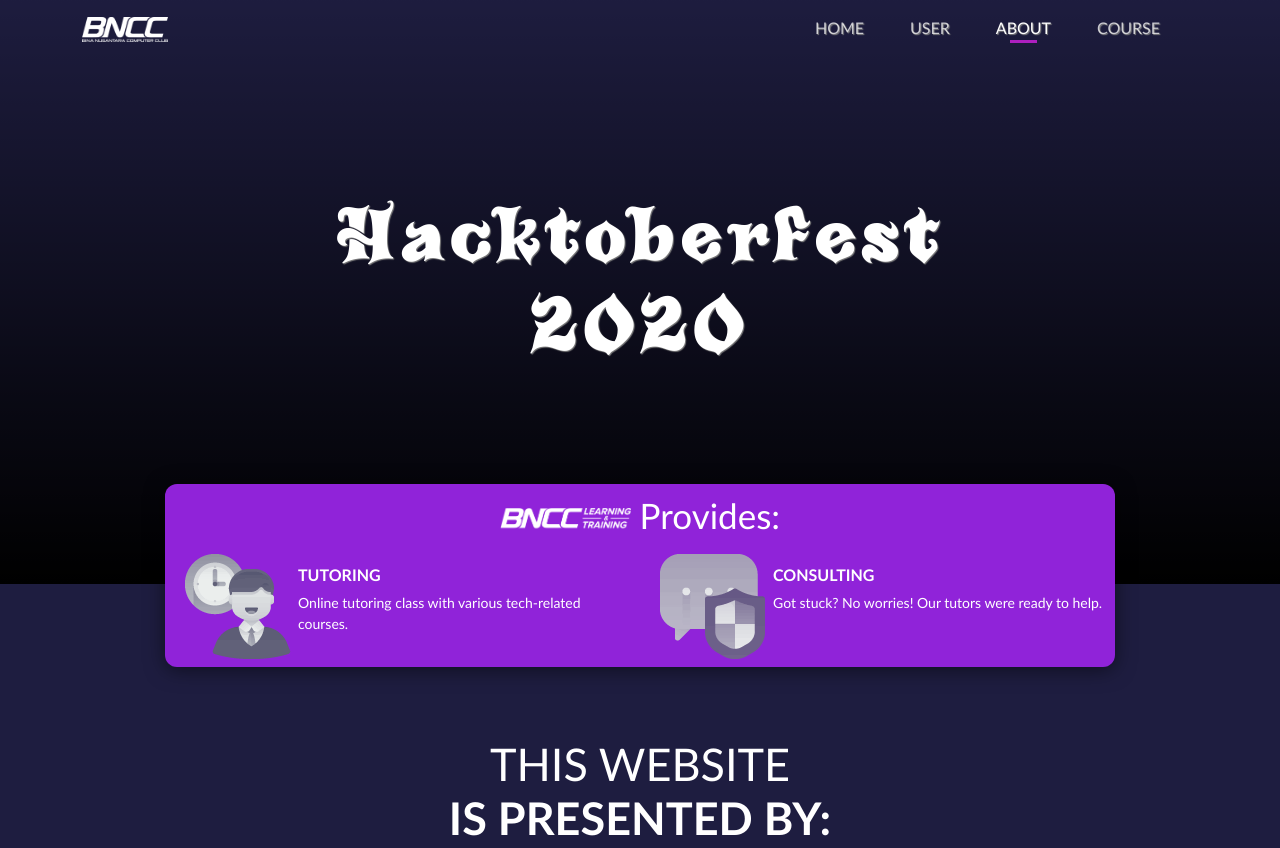
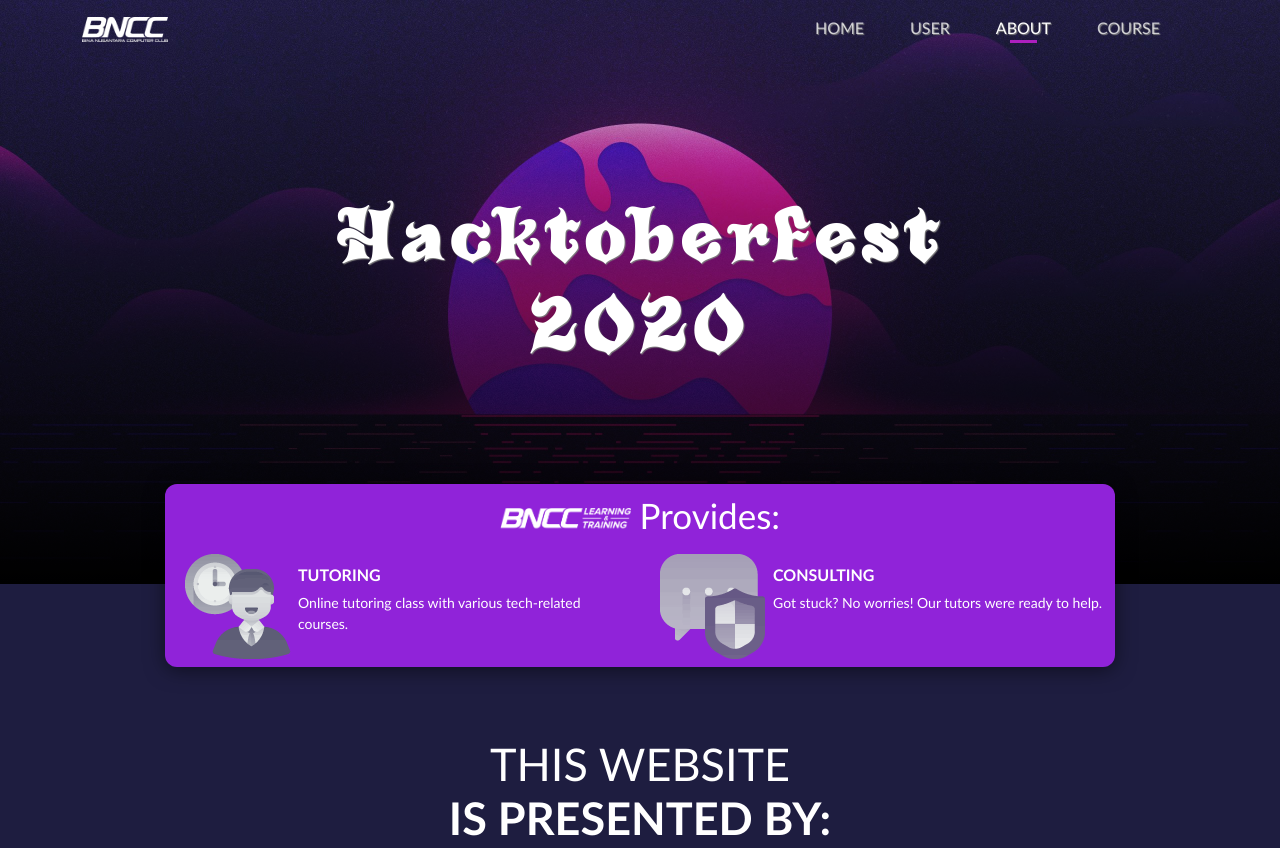
Before and after one commit to BNCC-Malang/bnccmalang-hacktoberfest2022, a plain HTML site: page index.html in a window 1280 px wide. Shown: the top 848 px of the page. Drawn offline with nearby package versions, Linux system fonts and the light colour scheme.

Commit message:
memperbaiki url img jumbotron

```diff
--- a/styles/sytle.css
+++ b/styles/sytle.css
@@ -31,7 +31,7 @@ body{
 
 /* jumbotron */
 .jumbotron{
-    background-image: url(images/moon1.jpg);
+    background-image: url(/images/moon1.jpg);
     background-size: cover;
     height: 500px;
     text-align: center;
```
